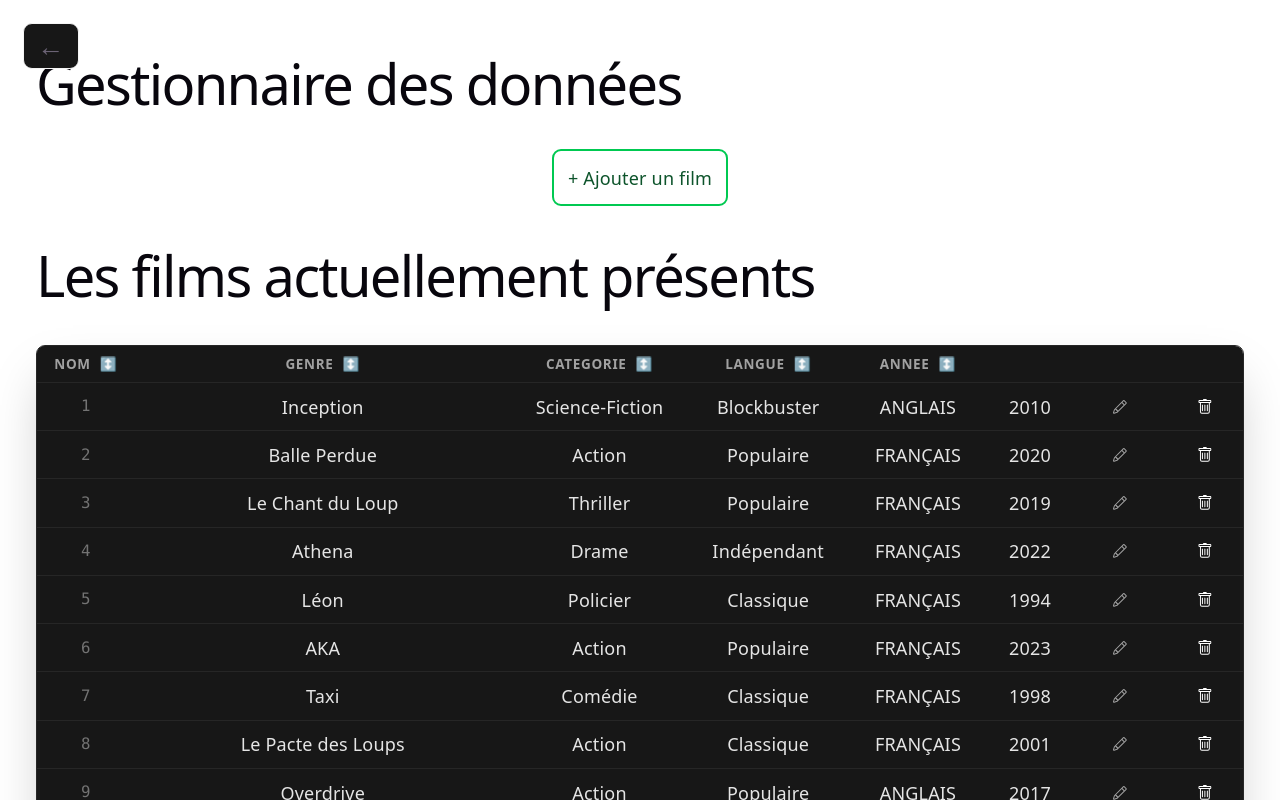
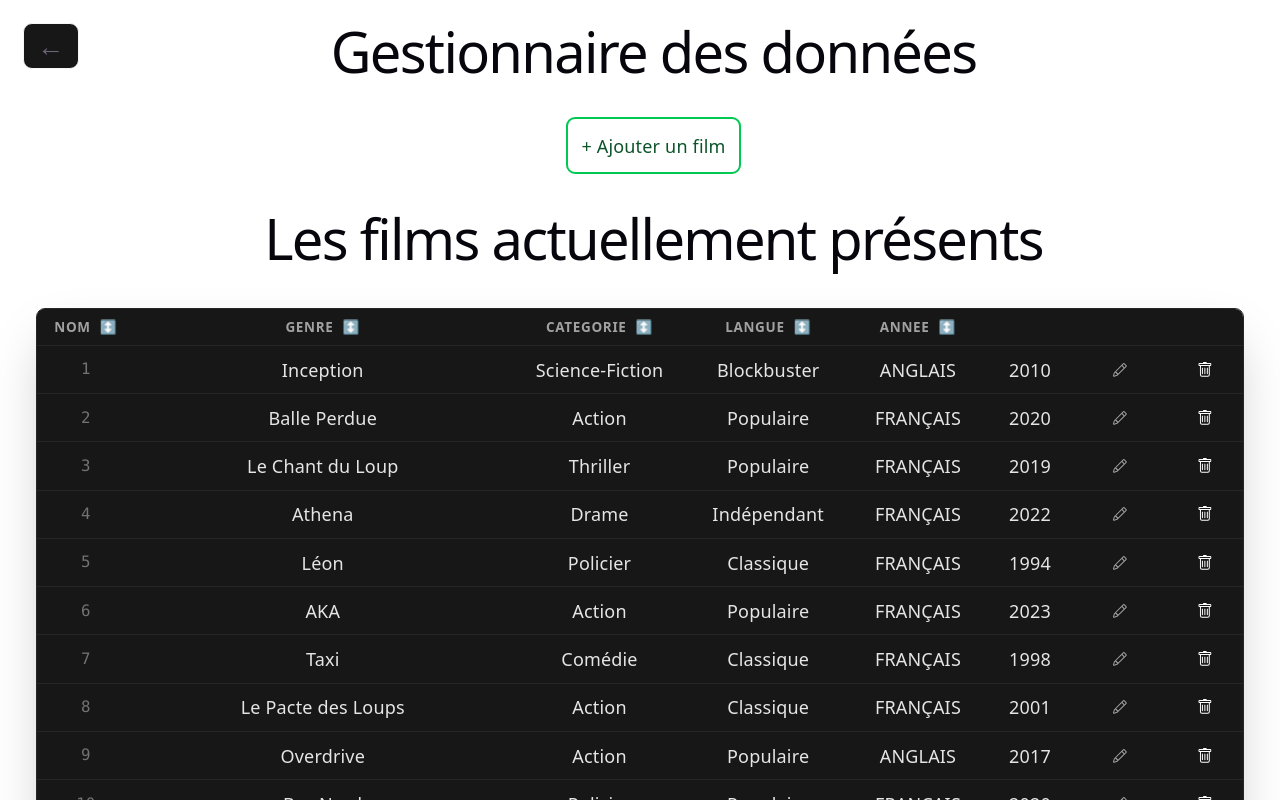
Before and after one commit to Czecevic/streaming_project, a React (Vite) app: page /admin in a window 1280 px wide. Shown: the top 800 px of the page. Built offline with nearby package versions, Linux system fonts and the light colour scheme.

Commit message:
change css for admin title

```diff
--- a/src/index.css
+++ b/src/index.css
@@ -78,7 +78,7 @@ h2 {
 h1 {
   font-size: 56px;
   letter-spacing: -1.68px;
-  margin: 32px 0;
+  margin-bottom: 32px;
   @media (max-width: 1024px) {
     font-size: 36px;
     margin: 20px 0;
--- a/src/pages/AdminPage.tsx
+++ b/src/pages/AdminPage.tsx
@@ -23,7 +23,7 @@ export const AdminPage = () => {
 
   return (
     <div className="px-4 sm:px-6 lg:px-8 py-4">
-      <div className="mt-16 sm:mt-0">
+      <div className="flex flex-col items-center ml-6 mt-6 sm:mt-0">
         <a href="/">
           <button className="fixed border border-neutral-100 rounded-lg top-5 left-5 text-xl sm:text-2xl px-2.5 sm:px-3 py-1 z-10 bg-neutral-900">
             &#8592;
```
